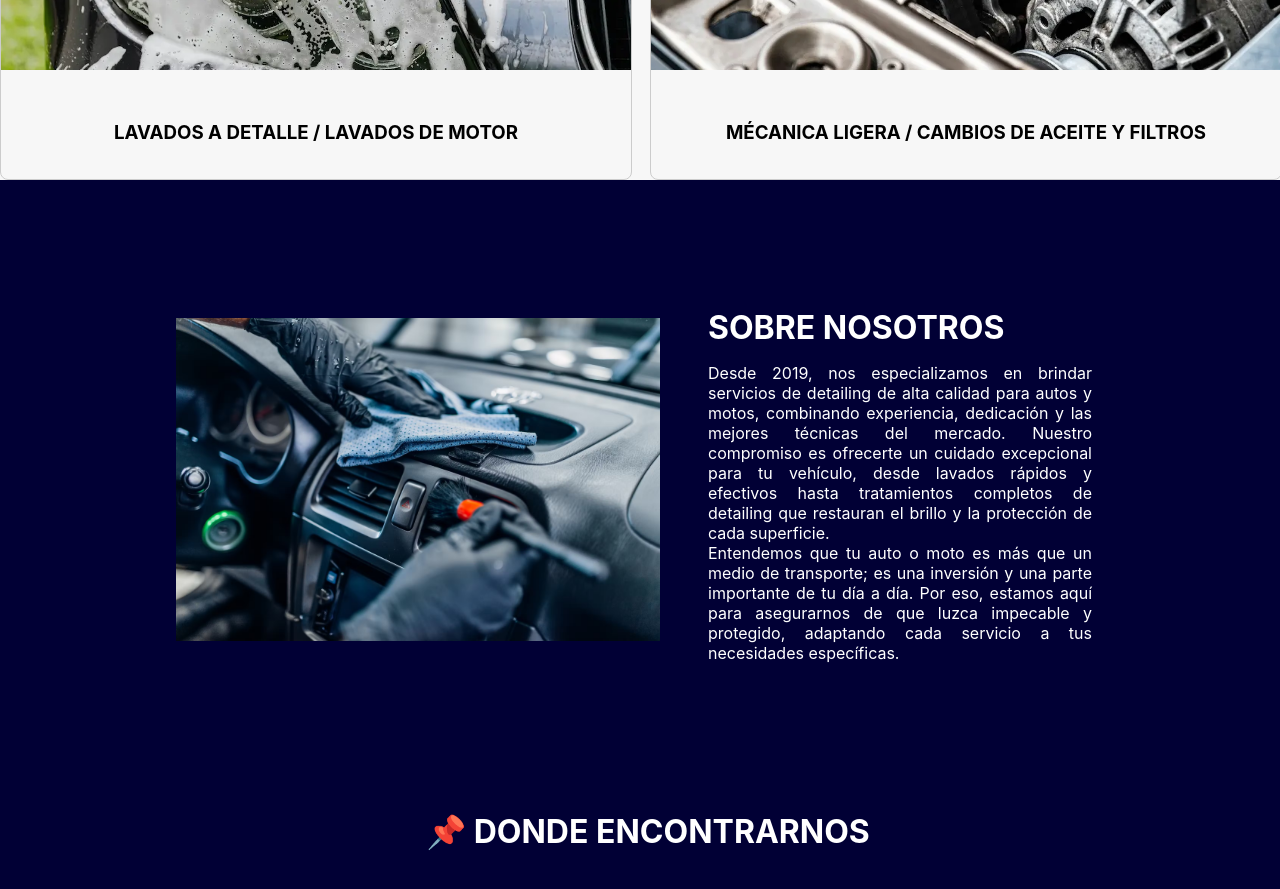
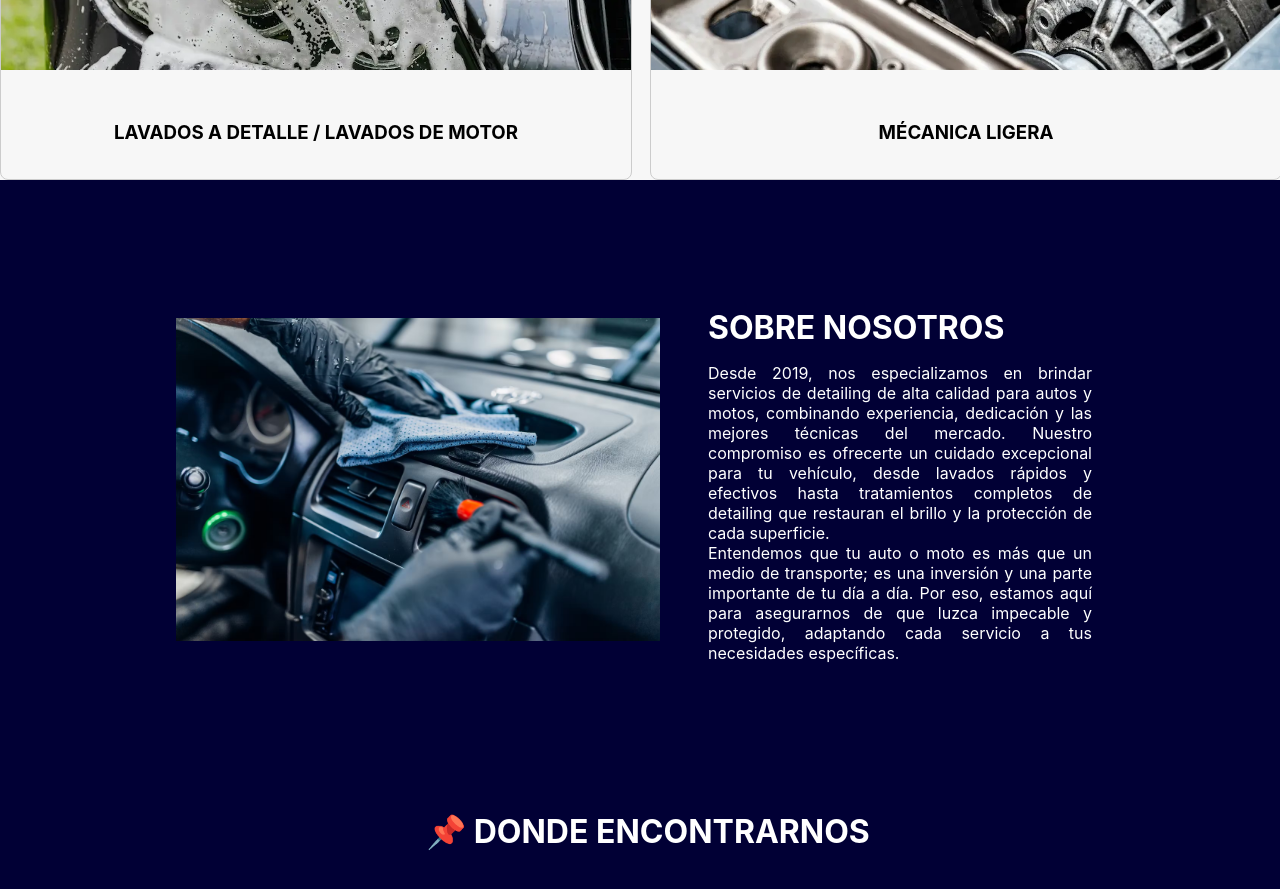
Before and after one commit to damimonge98/portfolio, a React (Create React App) app in the folder autocar-detailing/: page / in a window 1280 px wide. Shown: the part 1540-2429 px from the top of the page. Built offline with nearby package versions, Linux system fonts and the light colour scheme; grey boxes are pictures that could not be loaded.

Commit message:
cambios fer

```diff
--- a/autocar-detailing/src/App.js
+++ b/autocar-detailing/src/App.js
@@ -24,7 +24,7 @@ const images = [
   {
     src: `${process.env.PUBLIC_URL}/img/foto4.webp`,
     alt: 'Cambios de aceite',
-    title: "MÉCANICA LIGERA / CAMBIOS DE ACEITE Y FILTROS"
+    title: "MÉCANICA LIGERA"
   }
   // Agrega más imágenes según sea necesario
 ];
```
